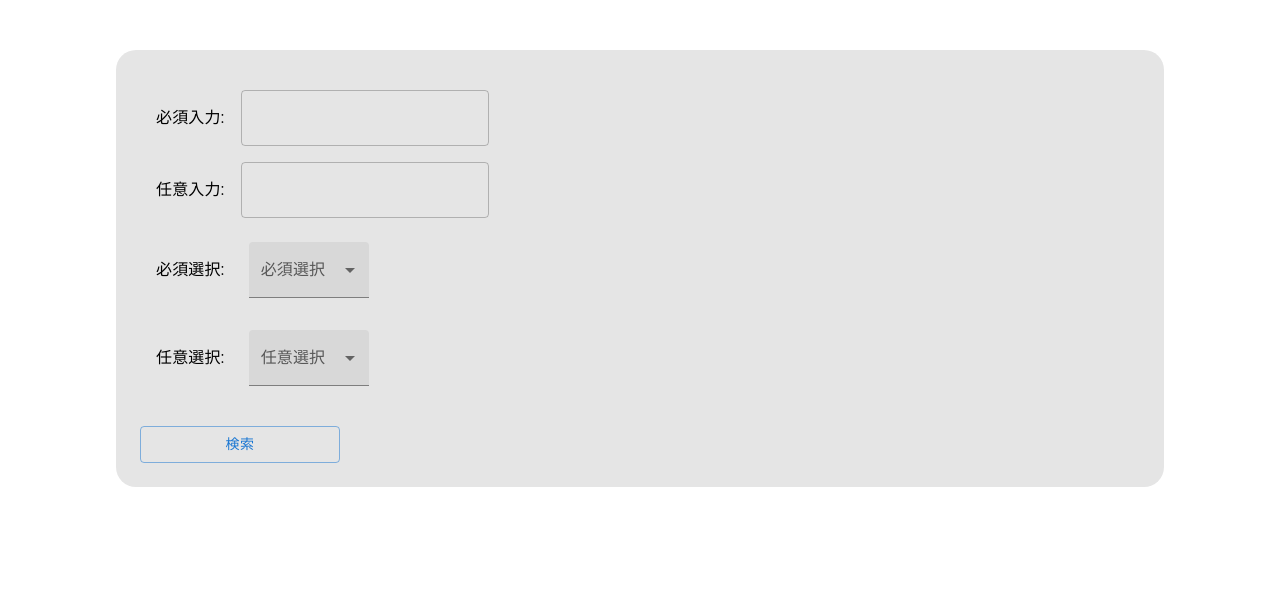
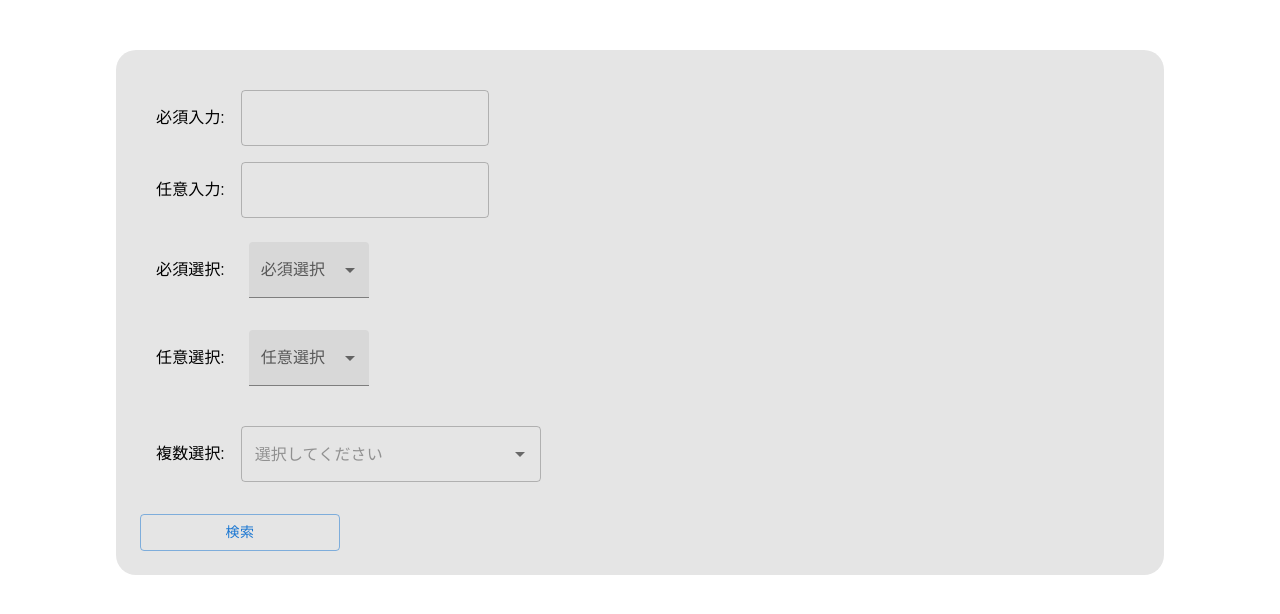
Before and after one commit to yohei222/react-hook-form-zod-mui, a React (Vite) app: page / in a window 1280 px wide. Shown: the top 614 px of the page. Built offline with nearby package versions, Linux system fonts and the light colour scheme.

Commit message:
feat: MultiAutocompleteの実装を追加

```diff
--- a/src/components/SampleForm.tsx
+++ b/src/components/SampleForm.tsx
@@ -2,11 +2,12 @@ import useSampleForm from '../hooks/useSampleForm'
 import { Box, Button } from '@mui/material'
 import RHFTextField from './RHFTextField'
 import RHFSelect from './RHFSelect'
+import { RHFMultiAutocomplete } from './multiAutocomplete/RHFMultiAutocomplete'
 
 const SampleForm = () => {
   const {
     form: { control, handleSubmit, onSubmit },
-    options,
+    options: { options, optionsWithColor },
   } = useSampleForm()
 
   return (
@@ -36,6 +37,21 @@ const SampleForm = () => {
         control={control}
         options={options}
       />
+      <RHFMultiAutocomplete
+        name="multiOptions"
+        label="複数選択"
+        control={control}
+        options={optionsWithColor}
+        // renderOption: https://mui.com/material-ui/api/autocomplete/#Autocomplete-prop-renderOption
+        renderOption={(props, option) => {
+          // props: mui側で用意されている定数や関数が複数入っている
+          return (
+            <Box {...props} component="li" color={option.color}>
+              {option.label}
+            </Box>
+          )
+        }}
+      />
       <Button type="submit" variant="outlined" sx={{ mt: 2, width: 200 }}>
         検索
       </Button>
--- /dev/null
+++ b/src/components/multiAutocomplete/MultiAutocomplete.tsx
@@ -0,0 +1,120 @@
+import { RefCallBack } from 'react-hook-form'
+import {
+  FormControl,
+  FormHelperText,
+  Autocomplete as MuiAutocomplete,
+  AutocompleteProps as OriginalMuiAutocompleteProps,
+  TextField,
+  TextFieldProps,
+  Typography,
+  Stack,
+  Box,
+} from '@mui/material'
+import { RHFProps } from '../../types/RHFProps'
+
+// mui関連以外の型のまとまり
+export type BaseAutocompleteProps<TOptionValue = unknown> = {
+  errorMessage?: string
+  inputRef?: RefCallBack
+  // onChangeはRHFのonChangeを利用したいため外部から渡す
+  onChange?: (value: TOptionValue[] | undefined) => void
+} & Pick<TextFieldProps, 'placeholder'> &
+  Pick<RHFProps, 'label'>
+
+// muiの型のまとまり
+export type MuiAutocompleteProps<
+  TOptionValue = unknown,
+  TOptionExtra = unknown,
+> = OriginalMuiAutocompleteProps<
+  // ・ジェネリクスについて
+  // 第一引数： Optionの型を渡す
+  // * @param {Value} option The option to render.
+  // 第二引数：multipleかtrueかどうか→trueを渡す
+  {
+    value: TOptionValue
+    label: string
+  } & TOptionExtra,
+  true,
+  false,
+  false
+>
+
+// mui関連の型のまとまり
+export type CustomMuiProps<
+  TOptionValue = unknown,
+  TOptionExtra = unknown,
+> = Omit<
+  MuiAutocompleteProps<TOptionValue, TOptionExtra>,
+  // renderInput: このコンポーネント内で定義するため不要
+  // onChange: RHFのonChangeをこのコンポーネントに渡すため不要
+  // multiple: 複数選択前提のコンポーネントのため不要
+  // value: valuesと命名して定義するためここではOmit
+  'renderInput' | 'onChange' | 'multiple' | 'value'
+> & {
+  // 複数選択のため、valueは配列となる→配列として扱いやすくするためvalueをvaluesと命名して定義
+  values: Pick<
+    MuiAutocompleteProps<TOptionValue, TOptionExtra>,
+    'value'
+  >['value']
+}
+
+// mui関連 + その他の型を連結させた型
+export type MultiAutocompleteProps<TValue, TOptionExtra> =
+  BaseAutocompleteProps<TValue> & CustomMuiProps<TValue, TOptionExtra>
+
+/* TValue: オプションの値の型
+ * TOptionValue: オプションの追加情報の型(オプションの値以外の型) */
+// RHFなしで単体で使用するためのコンポーネント
+export const MultiAutocomplete = <TValue = unknown, TOptionExtra = unknown>({
+  errorMessage,
+  options,
+  values,
+  inputRef,
+  placeholder = '選択してください',
+  onChange,
+  label,
+  ...props
+}: MultiAutocompleteProps<TValue, TOptionExtra>) => {
+  return (
+    <Box>
+      <FormControl error={!!errorMessage}>
+        <Stack direction="row" alignItems="center" m={2}>
+          <Typography variant="body1" mr={2}>
+            {label}:
+          </Typography>
+          <MuiAutocomplete
+            {...props}
+            multiple={true}
+            disableCloseOnSelect={true}
+            onChange={(_, selectedOptions) => {
+              // optionのvalueのみを取り出す
+              const values =
+                selectedOptions?.map((option) => option.value) ?? []
+              // values(valueの型の配列)をRHFで管理している値に渡す
+              onChange?.(values)
+            }}
+            disablePortal
+            options={options}
+            // MUIのvalueは配列になる(OriginalMuiAutocompletePropsのジェネリクスの第二引数を配列にした為)
+            // valuesがundefinedの場合は空の配列を渡す
+            value={values ?? []}
+            sx={{
+              width: 300,
+            }}
+            renderInput={(params) => (
+              <TextField
+                {...params}
+                error={!!errorMessage}
+                inputRef={inputRef}
+                placeholder={placeholder}
+              />
+            )}
+          />
+          {!!errorMessage && (
+            <FormHelperText>{errorMessage as string}</FormHelperText>
+          )}
+        </Stack>
+      </FormControl>
+    </Box>
+  )
+}
--- /dev/null
+++ b/src/components/multiAutocomplete/RHFMultiAutocomplete.tsx
@@ -0,0 +1,75 @@
+import { FieldValues, useController } from 'react-hook-form'
+import {
+  BaseAutocompleteProps,
+  CustomMuiProps,
+  MultiAutocomplete,
+} from './MultiAutocomplete'
+import { RHFProps } from '../../types/RHFProps'
+import { useMemo } from 'react'
+
+export type RHFMultiAutocomplete<
+  T extends FieldValues,
+  TValue = unknown,
+  TOptionExtra = unknown,
+> =
+  // RHFProps: RHFの型のまとまり
+  RHFProps<T> &
+    // BaseAutocompleteProps: mui関連以外の型のまとまり
+    // errorMessageはuseControllerから受け取るためOmitします
+    Omit<BaseAutocompleteProps<TValue>, 'errorMessage'> &
+    // CustomMuiProps: mui関連の型のまとまり
+    Pick<
+      CustomMuiProps<TValue, TOptionExtra>,
+      | 'options'
+      | 'renderOption'
+      | 'sx'
+      | 'getOptionLabel'
+      | 'isOptionEqualToValue'
+      | 'filterOptions'
+      | 'noOptionsText'
+      | 'disabled'
+    >
+
+/**
+ * MUI based Autocomplete
+ *
+ * */
+
+export const RHFMultiAutocomplete = <
+  T extends FieldValues,
+  // オプションの値の型
+  TValue = unknown,
+  // オプションの追加情報の型(オプションの値以外の型)
+  TOptionExtra = unknown,
+>({
+  name,
+  control,
+  options,
+  ...props
+}: RHFMultiAutocomplete<T, TValue, TOptionExtra>) => {
+  const {
+    // 複数選択フォームのためuseControllerの返り値のvalueは配列となるため、valuesと再命名しています
+    field: { ref, value: values, ...rest },
+    formState: { errors },
+  } = useController<T>({ name, control })
+
+  const errorMessage = errors?.[name]?.message as string
+
+  // valuesの値を元に、選択されているオプションを抽出
+  const selectedOptions = useMemo(
+    () => options.filter((option) => values?.includes(option.value)),
+    [options, values],
+  )
+
+  return (
+    <MultiAutocomplete
+      {...props}
+      {...rest}
+      options={options}
+      // 現在選択されているオプションのみをvaluesに渡す
+      values={selectedOptions}
+      inputRef={ref}
+      errorMessage={errorMessage}
+    />
+  )
+}
--- a/src/hooks/useSampleForm.ts
+++ b/src/hooks/useSampleForm.ts
@@ -41,7 +41,10 @@ const useSampleForm = () => {
       handleSubmit,
       onSubmit,
     },
-    options,
+    options: {
+      options,
+      optionsWithColor,
+    },
   }
 }
 
@@ -61,3 +64,21 @@ const options = [
     label: '候補3',
   },
 ] as const satisfies SelectOptions
+
+const optionsWithColor = [
+  {
+    value: '赤',
+    label: '赤',
+    color: 'red',
+  },
+  {
+    value: '青',
+    label: '青',
+    color: 'blue',
+  },
+  {
+    value: '緑',
+    label: '緑',
+    color: 'green',
+  },
+] as const
--- a/src/schema/sample-form-schema.ts
+++ b/src/schema/sample-form-schema.ts
@@ -18,6 +18,8 @@ export const sampleFormSchema = z.object({
   nullableName: castToValOrNull(z.string().nullable()),
   selectedValue: castToValOrNull(z.string()),
   nullableSelectedValue: castToValOrNull(z.string().nullable()),
+  // 最低でも一つは選択必須
+  multiOptions: z.array(z.string()).min(1),
 })
 
 export type SampleFormSchema = z.infer<typeof sampleFormSchema>
--- a/src/types/RHFProps.ts
+++ b/src/types/RHFProps.ts
@@ -1,6 +1,6 @@
-import { FieldValues, UseControllerProps } from "react-hook-form"
+import { FieldValues, UseControllerProps } from 'react-hook-form'
 
-export type RHFProps<T extends FieldValues> = Pick<
+export type RHFProps<T extends FieldValues = FieldValues> = Pick<
   UseControllerProps<T>,
   'name' | 'control'
 > & {
```
